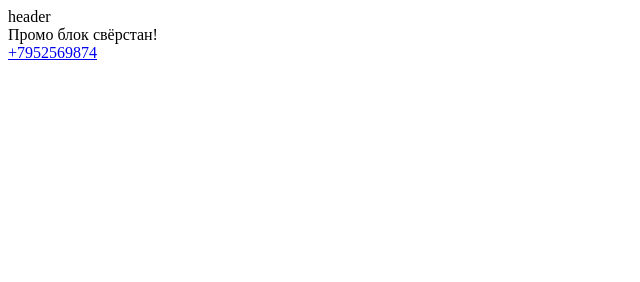
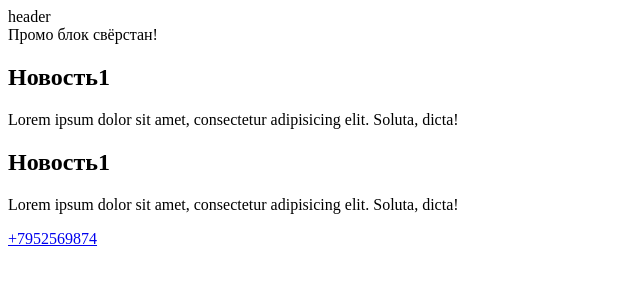
Before and after one commit to Zybulski/epic-test-git, a plain HTML site: page index.html in a window 1280 px wide. Shown: the whole page, without its empty margins (0-640 px from the left). Drawn offline with Linux system fonts and the light colour scheme.

Commit message:
Сверстал новости 2 шт

```diff
--- a/index.html
+++ b/index.html
@@ -8,7 +8,18 @@
   <header>
     <div class="page-header">header</div>
   </header>
-  <section class="promo">Промо блок свёрстан!</section>
+  <section class="promo">Промо блок свёрстан!
+  </section>
+  <section class="news">
+    <article>
+      <h2>Новость1</h2>
+      <p>Lorem ipsum dolor sit amet, consectetur adipisicing elit. Soluta, dicta!</p>
+    </article>
+    <article>
+      <h2>Новость1</h2>
+      <p>Lorem ipsum dolor sit amet, consectetur adipisicing elit. Soluta, dicta!</p>
+    </article>
+  </section>
 
   <footer class="page-footer">
     <a href="#" class="phone">+7952569874</a>
```
